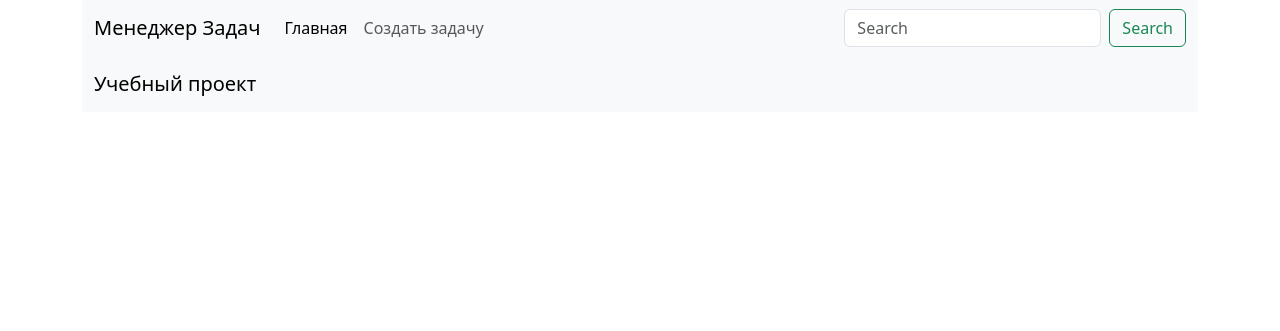
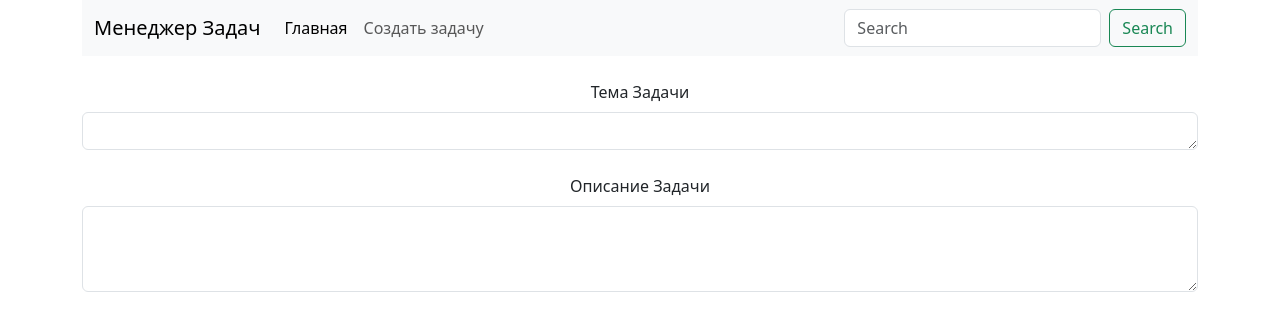
Before and after one commit to krotVidit/task-manager, a PHP site: page /Page/CreatTask.php in a window 1280 px wide. Shown: the top 331 px of the page. Run offline with PHP 8.4, Linux system fonts and the light colour scheme.

Commit message:
Страница "Создание задачи"

```diff
--- a/src/Page/CreatTask.php
+++ b/src/Page/CreatTask.php
@@ -1,6 +1,20 @@
 <?php
-require_once ("../block/header.php");
+$title = "Создание задачи";
+require_once("../block/header.php");
 ?>
+
+<div class="mb-3 mt-4 text-center">
+    <label for="exampleFormControlTextarea1" class="form-label">Тема Задачи</label>
+    <textarea class="form-control" id="exampleFormControlTextarea1" rows="1"></textarea>
+</div>
+
+<div class="mb-3 mt-4 text-center">
+    <label for="exampleFormControlTextarea1" class="form-label">Описание Задачи</label>
+    <textarea class="form-control" id="exampleFormControlTextarea1" rows="3"></textarea>
+
+</div>
+
+
 
 
 
--- a/src/block/footer.php
+++ b/src/block/footer.php
@@ -1,12 +1,12 @@
 <footer>
-    <nav class="navbar sticky-bottom bg-body-tertiary">
-        <div class="container-fluid">
-            <a class="navbar-brand" href="#">Учебный проект</a>
-        </div>
-    </nav>
+
 </footer>
 
 </div>
+
+
+
+
 <script src="https://cdn.jsdelivr.net/npm/bootstrap@5.3.0-alpha3/dist/js/bootstrap.bundle.min.js" integrity="sha384-ENjdO4Dr2bkBIFxQpeoTz1HIcje39Wm4jDKdf19U8gI4ddQ3GYNS7NTKfAdVQSZe" crossorigin="anonymous"></script>
 </body>
 
--- a/src/block/header.php
+++ b/src/block/header.php
@@ -5,9 +5,10 @@
     <meta charset="UTF-8">
     <meta http-equiv="X-UA-Compatible" content="IE=edge">
     <meta name="viewport" content="width=device-width, initial-scale=1.0">
-    <title><?php $title; ?></title>
+    <title><?php echo $title; ?></title>
     <link rel="stylesheet" href="./src/css/style.css">
     <link href="https://cdn.jsdelivr.net/npm/bootstrap@5.3.0-alpha3/dist/css/bootstrap.min.css" rel="stylesheet" integrity="sha384-KK94CHFLLe+nY2dmCWGMq91rCGa5gtU4mk92HdvYe+M/SXH301p5ILy+dN9+nJOZ" crossorigin="anonymous">
+
 </head>
 
 <body>
--- a/src/index.php
+++ b/src/index.php
@@ -1,4 +1,5 @@
 <?php
+$title  = "Главная страница";
 require_once ("./block/header.php");
 ?>
 
```
Also changed, not shown: src/Handlers/HandlerCreatTask.php (added).
